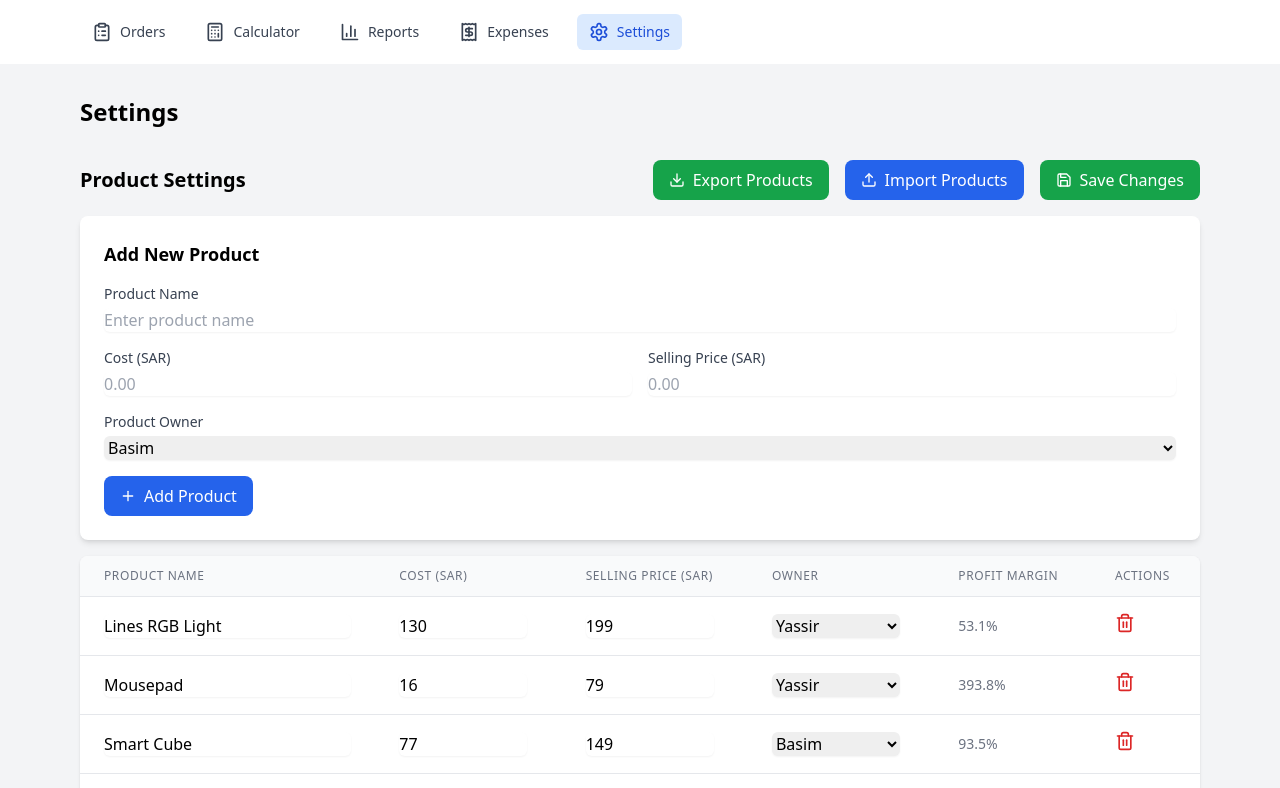
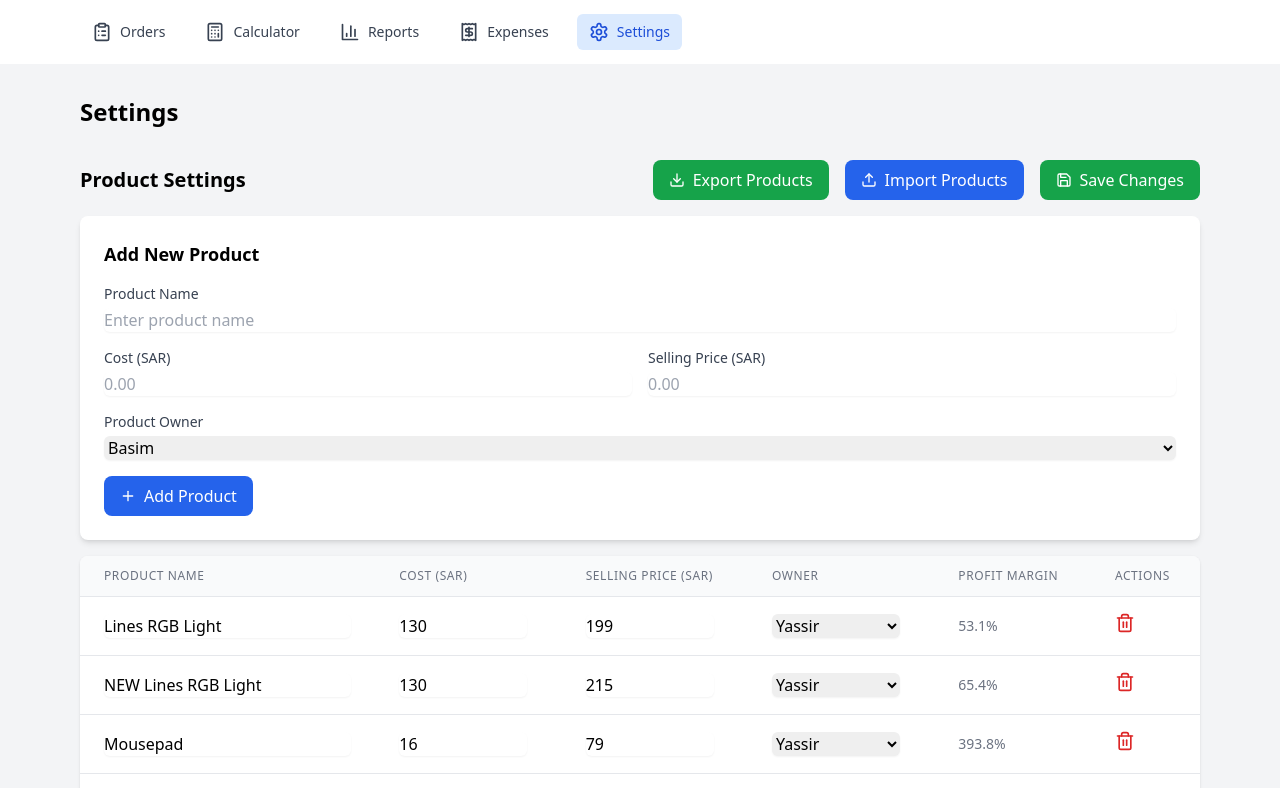
Before and after one commit to BasimAlmatboli/Cactus, a React (Vite) app: page /settings in a window 1280 px wide. Shown: the top 788 px of the page. Built offline with nearby package versions, Linux system fonts and the light colour scheme.

Commit message:
Update products.ts

```diff
--- a/src/data/products.ts
+++ b/src/data/products.ts
@@ -6,6 +6,13 @@ const defaultProducts: Product[] = [
     name: 'Lines RGB Light',
     cost: 130,
     sellingPrice: 199,
+    owner: 'yassir'  // Yassir's product
+  },
+  {
+    id: 'new-rgb-light',
+    name: 'NEW Lines RGB Light',
+    cost: 130,
+    sellingPrice: 215,
     owner: 'yassir'  // Yassir's product
   },
   {
```
